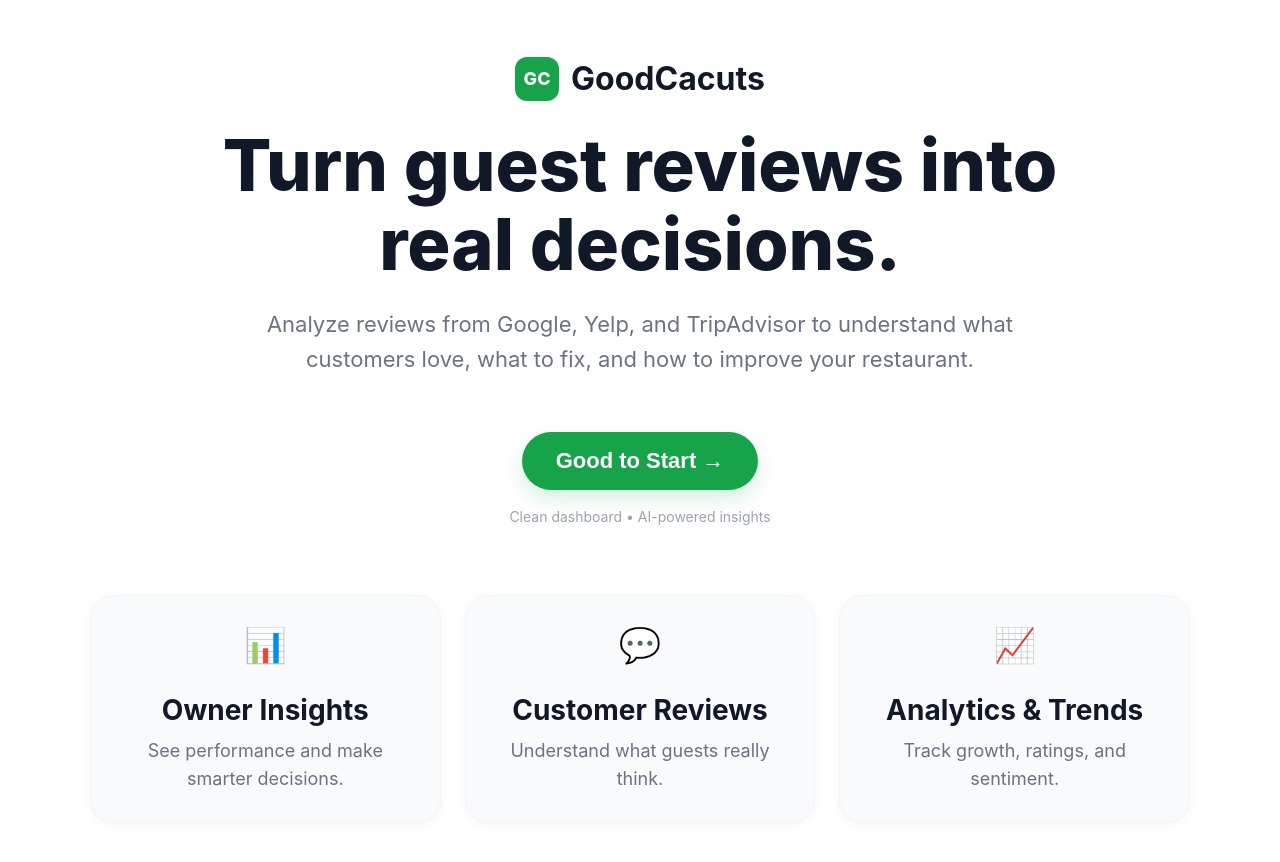
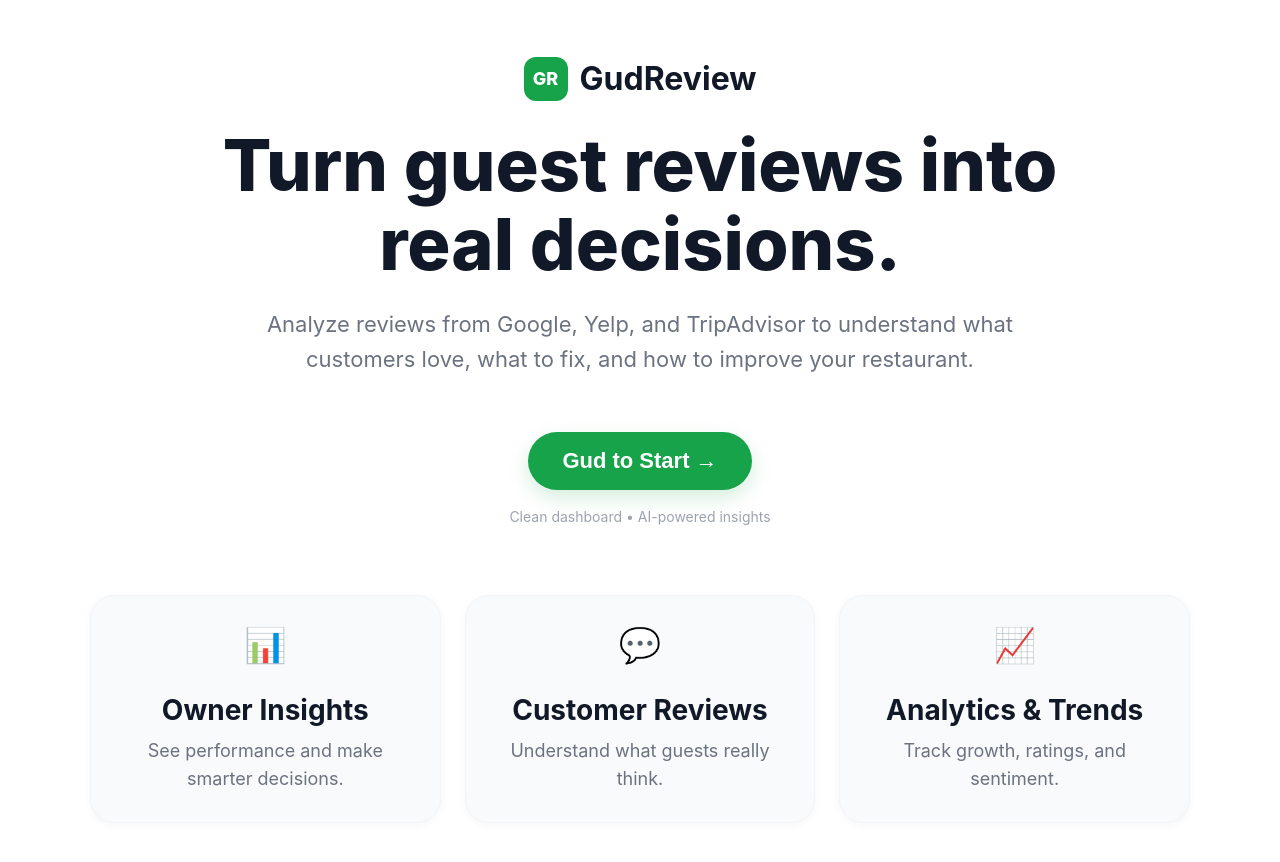
Before and after one commit to DheerajRD/guestpulse, a React (Vite) app: page / in a window 1280 px wide. Shown: the top 862 px of the page. Built offline with nearby package versions, Linux system fonts and the light colour scheme.

Commit message:
Update LandingPage.jsx

```diff
--- a/src/LandingPage.jsx
+++ b/src/LandingPage.jsx
@@ -30,9 +30,9 @@ export default function LandingPage({ onStart }) {
             fontSize: 18,
           }}
         >
-          GC
+          GR
         </div>
-        <span style={{ fontSize: 32, fontWeight: 700 }}>GoodCacuts</span>
+        <span style={{ fontSize: 32, fontWeight: 700 }}>GudReview</span>
       </div>
 
       <h1
@@ -77,7 +77,7 @@ export default function LandingPage({ onStart }) {
           boxShadow: "0 8px 20px rgba(22,163,74,0.18)",
         }}
       >
-        Good to Start →
+        Gud to Start →
       </button>
 
       <p
```
